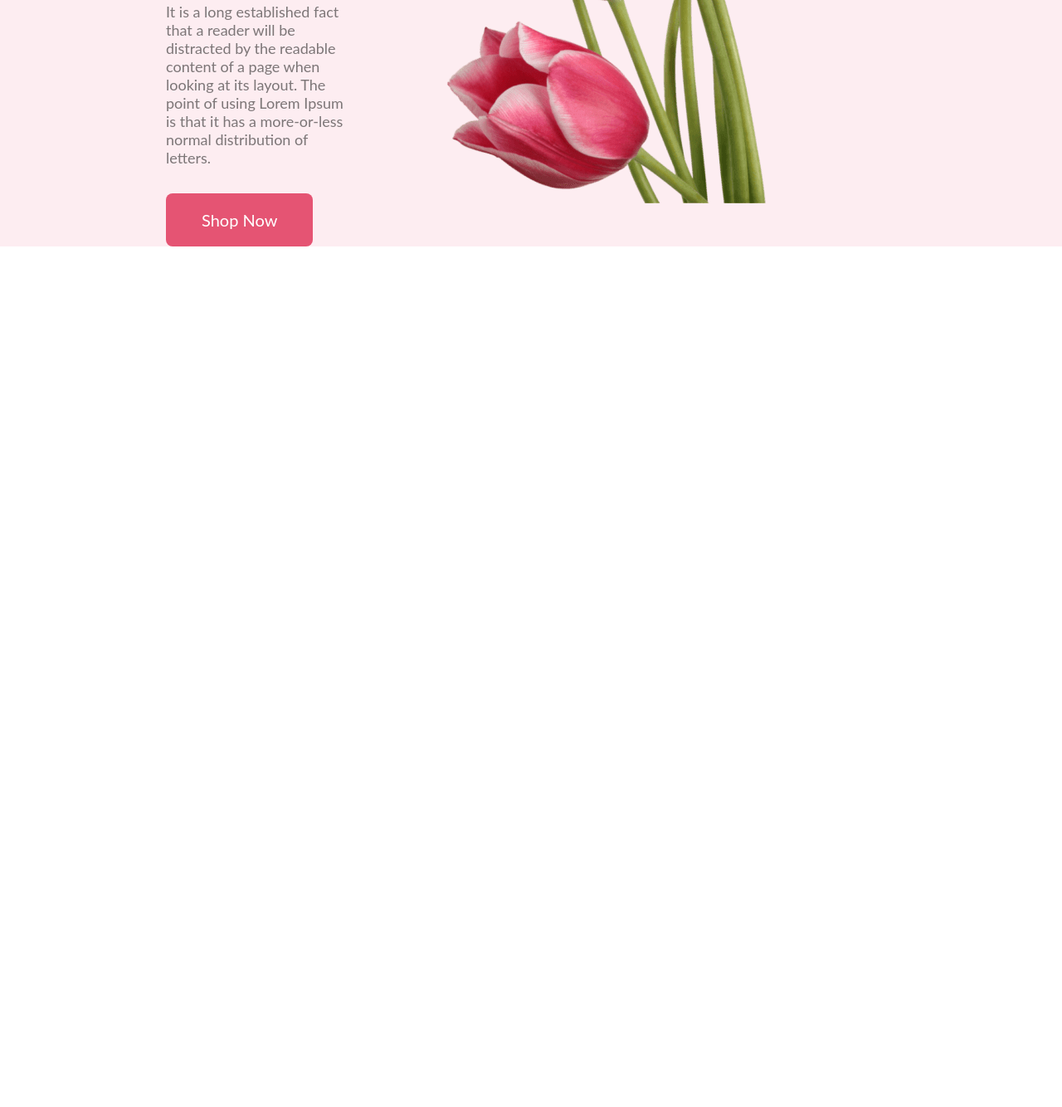
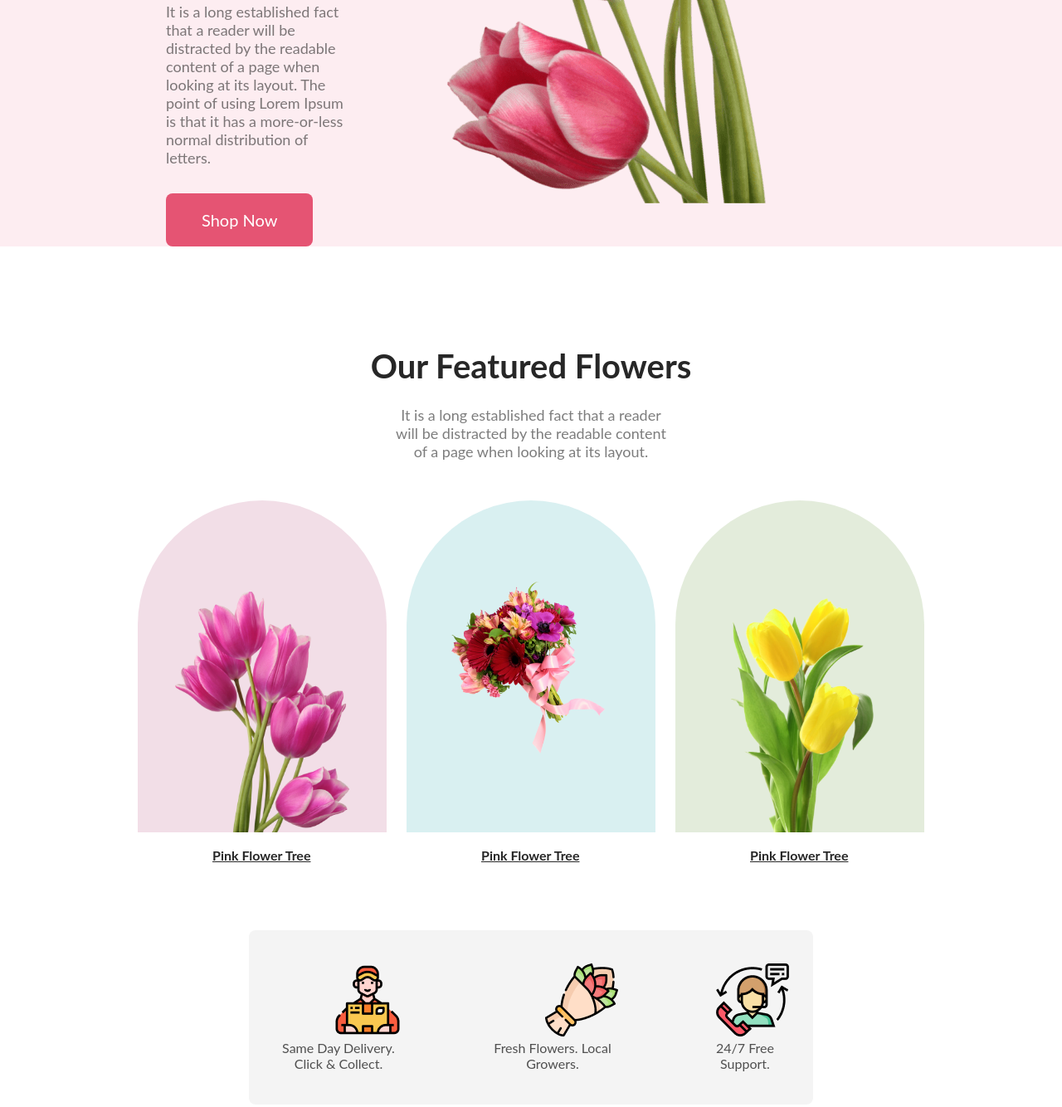
Before and after one commit to mdriazuddinriad5/flower-shop-website, a plain HTML site: page index.html in a window 1280 px wide. Shown: the part 605-1939 px from the top of the page at 83% size. Before the commit the page ends 902 px from the top, so only its background shows below. Drawn offline with Linux system fonts and the light colour scheme.

Commit message:
banner and mid section added

```diff
--- a/index.html
+++ b/index.html
@@ -1,17 +1,21 @@
 <!DOCTYPE html>
 <html lang="en">
+
 <head>
     <meta charset="UTF-8">
     <meta name="viewport" content="width=device-width, initial-scale=1.0">
     <title>Flower Shop</title>
     <link rel="stylesheet" href="./styles/style.css">
 </head>
+
 <body>
     <header>
         <nav class="items">
             <div class="header-item-text">
                 <h1 class="header-title">Let's make beautiful flowers a part of your life.</h1>
-                <p class="header-description">It is a long established fact that a reader will be distracted by the readable content of a page when looking at its layout. The point of using Lorem Ipsum is that it has a more-or-less normal distribution of letters.</p>
+                <p class="header-description">It is a long established fact that a reader will be distracted by the
+                    readable content of a page when looking at its layout. The point of using Lorem Ipsum is that it has
+                    a more-or-less normal distribution of letters.</p>
                 <button class="btn-primary">Shop Now</button>
             </div>
             <div class="header-item-image">
@@ -19,7 +23,44 @@
             </div>
         </nav>
     </header>
-    <main></main>
+    <main>
+        <section>
+            <h3 id="banner-title" class="title-primary">Our Featured Flowers</h3>
+            <p class="banner-description">It is a long established fact that a reader will be distracted by the readable
+                content of a page when looking at its layout.</p>
+            <div class="bonus-section">
+                <div class="bonus-section-drawn">
+                    <div class="rect rect1"></div>
+                    <a href="">Pink Flower Tree</a>
+                </div>
+                <div class="bonus-section-drawn">
+                    <div class="rect rect2"></div>
+                    <a href="">Pink Flower Tree</a>
+                </div>
+                <div class="bonus-section-drawn">
+                    <div class="rect rect3"></div>
+                    <a href="">Pink Flower Tree</a>
+                </div>
+            </div>
+
+            <div class="middle-section-container">
+                <div class="mid-section">
+                    <img src="./Flower Asset/Group 57.png" alt="" class="mid-image">
+                    <p class="mid-text">Same Day Delivery. Click & Collect.</p>
+                </div>
+                <div class="mid-section">
+                    <img src="/Flower Asset/Group 58.png" alt="" class="mid-image">
+                    <p class="mid-text">Fresh Flowers. Local Growers.</p>
+                </div>
+                <div class="mid-section">
+                    <img src="./Flower Asset/Group 59.png" alt="" class="mid-image2">
+                    <p class="mid-text">24/7 Free Support.</p>
+                </div>
+            </div>
+        </section>
+
+    </main>
     <footer></footer>
 </body>
+
 </html>
--- a/styles/style.css
+++ b/styles/style.css
@@ -14,6 +14,16 @@
 * {
     margin: 0;
     padding: 0;
+}
+
+.title-primary {
+    color: #272727;
+    text-align: center;
+    font-family: Lato;
+    font-size: 40px;
+    font-style: normal;
+    margin-top: 120px;
+
 }
 
 /* heading styles  */
@@ -43,10 +53,108 @@ nav {
 
 }
 
-.header-item-text{
+.header-item-text {
     padding: 180px 0 0 200px;
 }
 
-.header-image{
+.header-image {
     padding: 50px 150px 0 0;
 }
+
+/* main-section  */
+
+/* banner section  */
+
+#banner-title {
+    margin-bottom: 0;
+}
+
+.banner-description {
+    color: rgba(39, 39, 39, 0.60);
+    text-align: center;
+    font-family: Lato;
+    font-size: 18px;
+    font-style: normal;
+    font-weight: 400;
+    margin-top: 24px;
+    padding: 0 475px 0 475px;
+    margin-bottom: 48px;
+}
+
+.rect {
+    width: 300px;
+    height: 400px;
+    flex-shrink: 0;
+    border-radius: 300px 300px 0px 0px;
+    margin-bottom: 18px;
+}
+
+.rect1 {
+    background: rgba(167, 33, 98, 0.15);
+    background-image: url('../Flower Asset/pngwing 6.png');
+    background-repeat: no-repeat;
+    background-position: bottom center;
+    background-size: 70%;
+}
+
+.rect2 {
+    background: rgba(5, 151, 160, 0.15);
+    background-image: url('../Flower Asset/pngwing 5.png');
+    background-repeat: no-repeat;
+    background-position: center;
+    background-size: 70%;
+}
+
+.rect3 {
+    background: rgba(71, 125, 17, 0.15);
+    background-image: url('../Flower Asset/pngwing 7.png');
+    background-repeat: no-repeat;
+    background-position: bottom center;
+    background-size: 70%;
+}
+
+.bonus-section {
+    display: flex;
+    justify-content: center;
+    gap: 24px;
+    margin-bottom: 80px;
+}
+
+main a {
+    color: #272727;
+    font-family: Lato;
+    font-size: 16px;
+    font-style: normal;
+    text-decoration-line: underline;
+    font-weight: 700;
+    padding-left: 90px;
+}
+
+/* mid section  */
+
+.middle-section-container {
+    display: flex;
+    justify-content: center;
+    gap: 100px;
+    border-radius: 8px;
+    background: rgba(39, 39, 39, 0.05);
+    padding: 40px 80px;
+    margin: 0 300px 80px;
+}
+
+.mid-text{
+    color: rgba(39, 39, 39, 0.80);
+    text-align: center;
+    font-family: Lato;
+    font-size: 16px;
+    font-style: normal;
+
+}
+
+.mid-image{
+   margin-left: 70px;
+}
+
+.mid-image2{
+    margin-left: 18px;
+}
```
